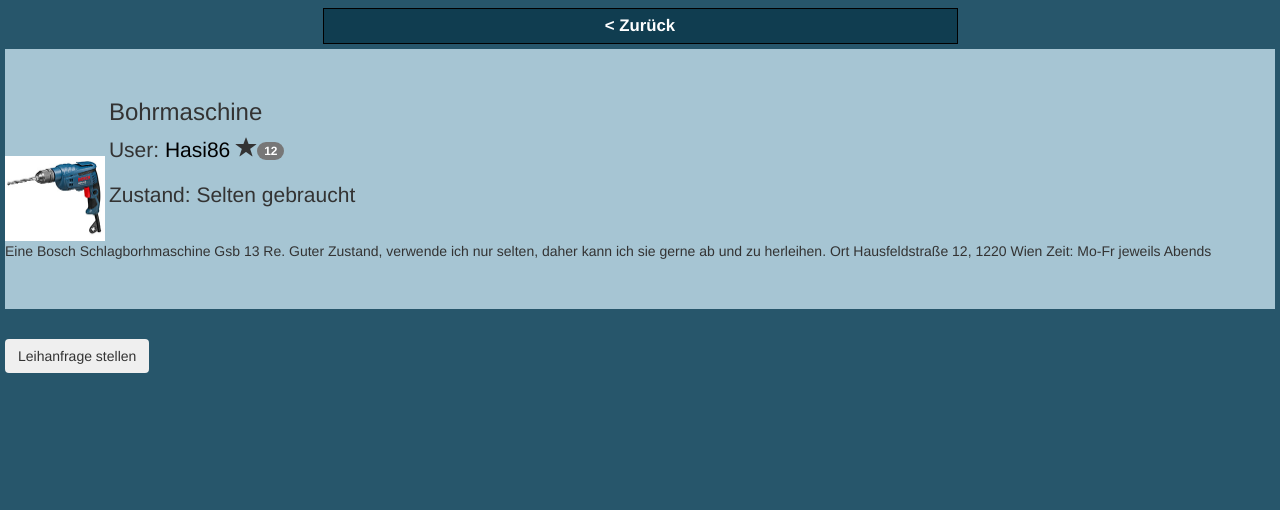
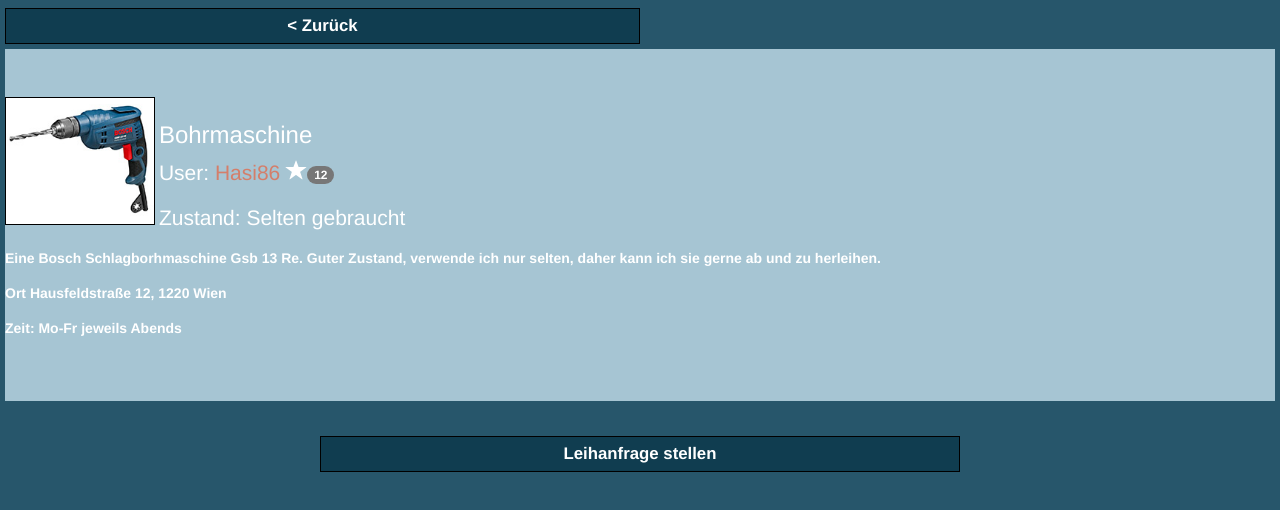
Before and after one commit to freddysoare/IID3, a plain HTML site: page angebotDetail/borhmaschine.html in a window 1280 px wide. Shown: the part 62-572 px from the top of the page. Drawn offline with nearby package versions, Linux system fonts and the light colour scheme.

Commit message:
Leihanfrage stellen hinzugefügt

```diff
--- /dev/null
+++ b/angebotDetail/angebot-detail.css
@@ -0,0 +1,77 @@
+
+
+body {
+	background-color: #27566B;
+}
+
+/* nav für die Angebote/Anzeigen-Navigation */
+nav {
+	text-align: left;;
+	padding: 0px 5px;
+	background-color: #27566B;
+}
+
+
+/* Menüitem der Angebote/Anzeigen-Navigation */
+.button {
+	text-align: center;
+	box-sizing: border-box;
+	width: 50%;
+	display: inline-block;
+	margin: 0;
+	padding: 5px 3px;
+	border: 1px solid black;
+	background-color: #103D50;
+	color: white;
+	font-weight: bold;
+	font-size: 1.2em;
+}
+
+
+/* Der Hauptinhaltsbereich, in welchem der Hauptteil der Seite (unterhalb des Menüs) ist */
+#content {
+	padding: 5px;
+	background-color: #27566B;
+}
+
+/* Keine Linkfarbe im Content */
+#content a {
+	color: #D47E6A;
+}
+
+/* Bild und Text müssen in zwei Entryparts geteilt werden, damit sie schön nebeneinander sind*/
+.content-part {
+	display: inline-block;
+	color: white;
+	font-weight: bold;
+}
+
+.content-part img {
+	float: left;
+	width: 150px;
+	border: 1px solid black;
+}
+
+.content-detail {
+	font-size: 1em;
+	color: white;
+	font-weight: bold;
+}
+
+.content-detail p{
+	font-size: 1em;
+	font-weight: bold;
+}
+
+#createOrder {
+	text-align: center;
+}
+
+#send {
+	text-align: center;
+}
+
+.jumbotron {
+	background-color: #A6C5D3;
+	height: 100%;
+}
--- a/angebotdetail_borhmaschine.html
+++ b/angebotDetail/borhmaschine.html
@@ -8,8 +8,9 @@
     <title>StuffHub</title>
 
     <!-- Bootstrap -->
-    <link href="bootstrap/css/bootstrap.min.css" rel="stylesheet">
-    <link href="style.css" rel="stylesheet">
+    <link href="./../bootstrap/css/bootstrap.min.css" rel="stylesheet">
+    <link href="./../style.css" rel="stylesheet">
+    <link href="./angebot-detail.css" rel="stylesheet">
 
     <!-- HTML5 shim and Respond.js for IE8 support of HTML5 elements and media queries -->
     <!-- WARNING: Respond.js doesn't work if you view the page via file:// -->
@@ -39,39 +40,36 @@
     </header>
 
     <nav>
-      <a href="angebote.html"><div class="menuitem">&lt; Zurück</div></a>
+      <a href="./../angebote.html"><div class="button">&lt; Zurück</div></a>
     </nav>
 
     <section id="content">
       <div class="jumbotron">
-        <div class="entrypart">
-          <img src="img/Bohrmaschine.jpg" alt="Bohrmaschine" width="100"/>
+        <div class="content-part">
+          <img src="./../img/Bohrmaschine.jpg" alt="Bohrmaschine" />
         </div>
-        <div class="entrypart">
+        <div class="content-part">
           <h2>Bohrmaschine</h2>
           <p>User: <a href="#">Hasi86</a> <span class="glyphicon glyphicon-star"></span><span class="badge">12</span></p>
           <p>Zustand: Selten gebraucht</p>
         </div>
-        <div>
+        <div class="content-detail">
           Eine Bosch Schlagborhmaschine Gsb 13 Re.
           Guter Zustand, verwende ich nur selten, daher
           kann ich sie gerne ab und zu herleihen.
-
-          Ort Hausfeldstraße 12, 1220 Wien
-          Zeit: Mo-Fr jeweils Abends
+          <p></p>
+          <p>Ort Hausfeldstraße 12, 1220 Wien</p>
+          <p>Zeit: Mo-Fr jeweils Abends</p>
         </div>
       </div>
-      <button class="btn" id="createOrder" type="button" >Leihanfrage stellen</button>
-
-
-
-
 
     </section>
-
+    <div id="createOrder">
+      <a href="./leihanfrageStellen.html" ><div class="button" >Leihanfrage stellen</div></a>
+    </div>
     <!-- jQuery (necessary for Bootstrap's JavaScript plugins) -->
     <script src="https://ajax.googleapis.com/ajax/libs/jquery/1.12.4/jquery.min.js"></script>
     <!-- Include all compiled plugins (below), or include individual files as needed -->
-    <script src="bootstrap/js/bootstrap.min.js"></script>
+    <script src="./../bootstrap/js/bootstrap.min.js"></script>
   </body>
 </html>
--- /dev/null
+++ b/angebotDetail/leihanfrage-stellen.css
@@ -0,0 +1,56 @@
+
+
+body {
+	background-color: #27566B;
+}
+
+/* nav für die Angebote/Anzeigen-Navigation */
+nav {
+	text-align: left;;
+	padding: 0px 5px;
+	background-color: #27566B;
+}
+
+
+/* Menüitem der Angebote/Anzeigen-Navigation */
+.button {
+	text-align: center;
+	box-sizing: border-box;
+	width: 50%;
+	display: inline-block;
+	margin: 0;
+	padding: 5px 3px;
+	border: 1px solid black;
+	background-color: #103D50;
+	color: white;
+	font-weight: bold;
+	font-size: 1.2em;
+}
+
+
+/* Der Hauptinhaltsbereich, in welchem der Hauptteil der Seite (unterhalb des Menüs) ist */
+#content {
+	padding: 5px;
+	background-color: #27566B;
+}
+
+#content h2 {
+	color: white;
+	font-weight: bold;
+}
+
+/* Bild und Text müssen in zwei Entryparts geteilt werden, damit sie schön nebeneinander sind*/
+
+#createOrder {
+	text-align: center;
+	margin-top: 5px;
+}
+
+#send {
+	text-align: center;
+}
+
+.jumbotron {
+	background-color: #A6C5D3;
+	height: 100%;
+}
--- a/style.css
+++ b/style.css
@@ -174,8 +174,3 @@ section .row {
 	color: white;
 	font-weight: bold;
 }
-
-.jumbotron {
-	background-color: #A6C5D3;
-	height: 100%;
-}
```
Also changed, not shown: angebotDetail/leihanfrageStellen.html (added, +42 -0 lines), angebote.html (+1 -1 lines).
